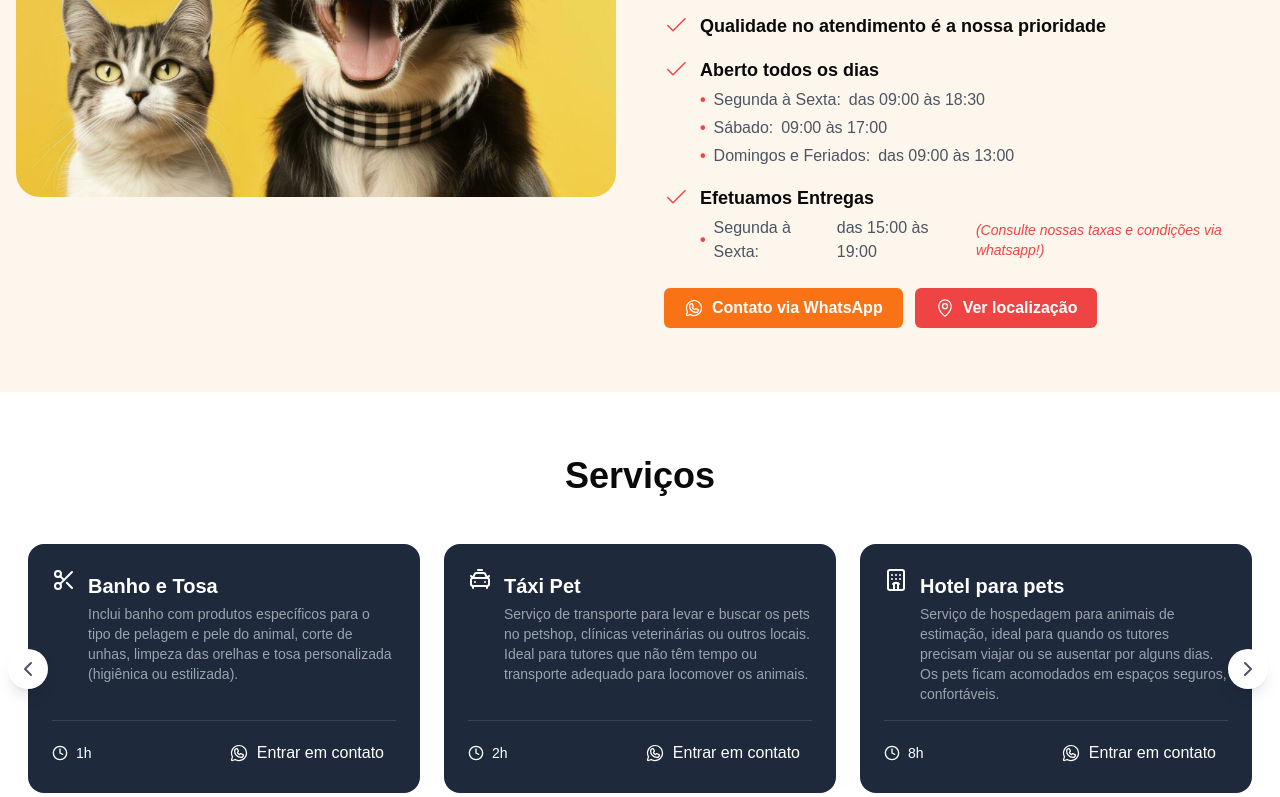
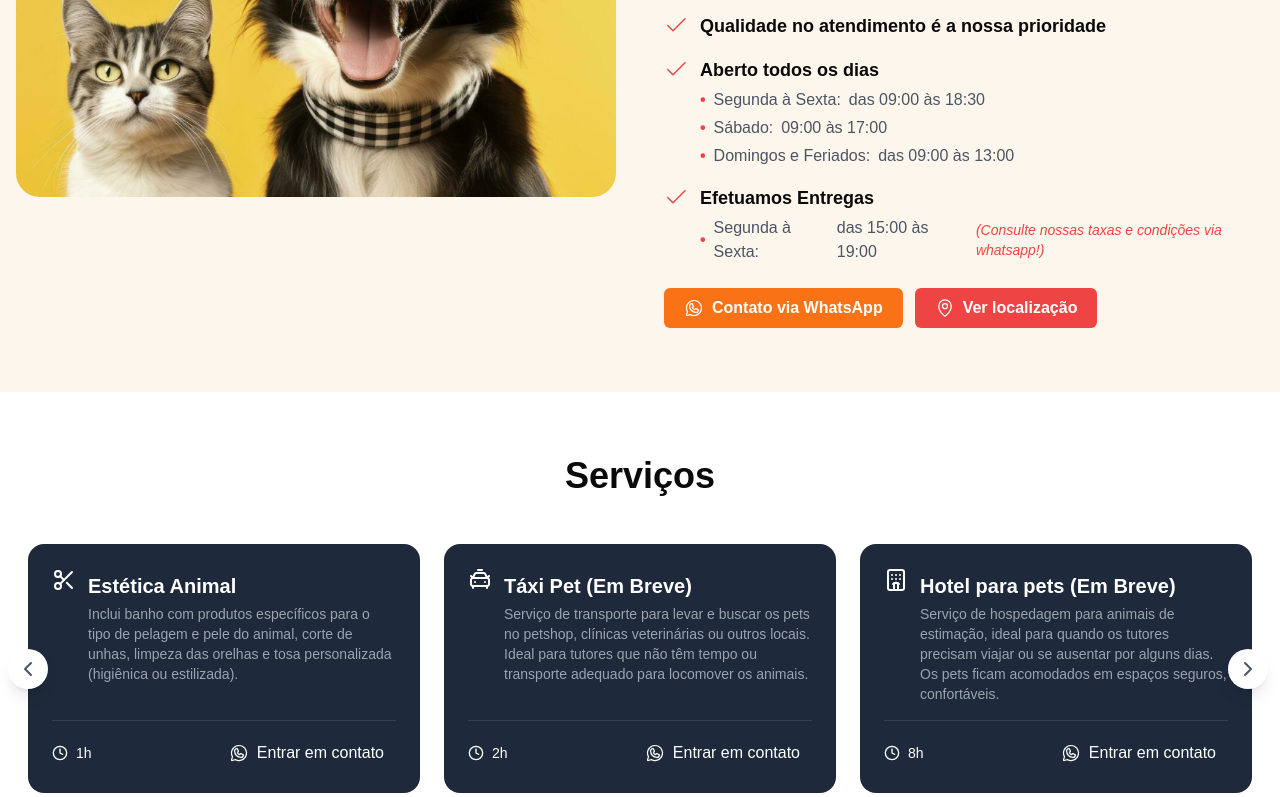
Before and after one commit to everson-sousa/pebcasaderacao, a Next.js app: page / in a window 1280 px wide. Shown: the part 903-1700 px from the top of the page. Built offline with nearby package versions, Linux system fonts and the light colour scheme.

Commit message:
ajuste depoimentos

```diff
--- a/package.json
+++ b/package.json
@@ -12,6 +12,7 @@
     "@phosphor-icons/react": "^2.1.7",
     "@radix-ui/react-slot": "^1.1.2",
     "aos": "^2.3.4",
+    "class-variance-authority": "^0.7.1",
     "embla-carousel": "^8.5.2",
     "embla-carousel-react": "^8.5.2",
     "lucide-react": "^0.475.0",
--- a/src/app/_components/hero.tsx
+++ b/src/app/_components/hero.tsx
@@ -45,8 +45,8 @@ export function Hero(){
                     </a>
 
                     <div className="mt-8">
-                    <p className="text-sm mb-4">
-                        <b className="bg-black text-white px-2 py-1 rounded-md">10%</b> de desconto em compras a partir de R$100,00!
+                     <p className="text-sm mb-4">
+                        <b className="bg-black text-white px-2 py-1 rounded-md">10%</b> de desconto em compras a partir de R$200,00!
                     </p>
                     <div className="flex mt-4">
                         <div className="w-32 hidden lg:block">
--- a/src/app/_components/services.tsx
+++ b/src/app/_components/services.tsx
@@ -6,7 +6,7 @@ import { WhatsappLogo } from '@phosphor-icons/react'
 
 const services = [
   {
-    title: "Banho e Tosa",
+    title: "Estética Animal",
     description: "Inclui banho com produtos específicos para o tipo de pelagem e pele do animal, corte de unhas, limpeza das orelhas e tosa personalizada (higiênica ou estilizada).",
     duration: "1h",
     price: "A partir de R$75",
@@ -15,18 +15,18 @@ const services = [
   },
 
   {
-    title: "Táxi Pet",
+    title: "Táxi Pet (Em Breve)",
     description: "Serviço de transporte para levar e buscar os pets no petshop, clínicas veterinárias ou outros locais. Ideal para tutores que não têm tempo ou transporte adequado para locomover os animais.",
     duration: "2h",
-    price: "A partir de R$60",
+    price: "Em Breve",
     icon: <CarTaxiFront />,
     linkText: 'Olá, vi no site sobre Táxi Pet e gostaria de mais informações.'
   },
   {
-    title: "Hotel para pets",
+    title: "Hotel para pets (Em Breve)",
     description: "Serviço de hospedagem para animais de estimação, ideal para quando os tutores precisam viajar ou se ausentar por alguns dias. Os pets ficam acomodados em espaços seguros, confortáveis.",
     duration: "8h",
-    price: "$60",
+    price: "Em Breve",
     icon: <Hotel />,
     linkText: 'Olá, vi no site sobre Hotel para pets e gostaria de mais informações.'
   },
```
Also changed, not shown: 1 other file (tests, documents, lock files or other folders).
